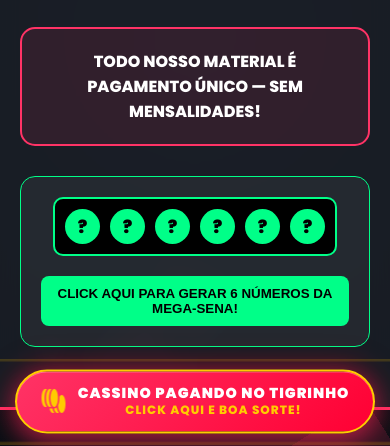
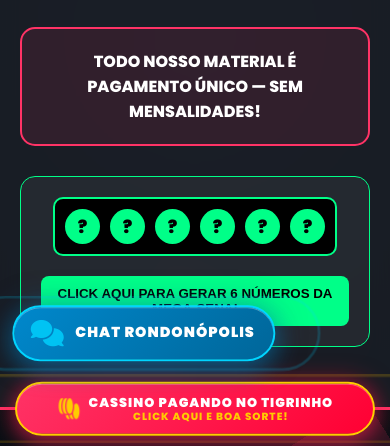
Before and after one commit to MUNDO-STORE/rondonpolis-store, a plain HTML site: page index.html in a window 390 px wide. Shown: the part 384-830 px from the top of the page. Drawn offline with Linux system fonts and the light colour scheme; no server answers.

Commit message:
Update index.html

```diff
--- a/index.html
+++ b/index.html
@@ -22,7 +22,7 @@
             --radius: 15px;
         }
 
-        /* --- BOTÃO FLUTUANTE CASSINO --- */
+        /* --- BOTÃO FLUTUANTE CASSINO (DIMINUÍDO) --- */
         .floating-casino-btn {
             position: fixed;
             bottom: 30px;
@@ -33,6 +33,140 @@
 
         .casino-btn {
             background: linear-gradient(135deg, #ff3366 0%, #ff0033 100%);
+            color: white;
+            padding: 14px 20px; /* DIMINUÍDO de 18px 25px */
+            border-radius: 50px;
+            text-decoration: none;
+            font-weight: 900;
+            font-size: 1rem; /* DIMINUÍDO de 1.1rem */
+            display: flex;
+            align-items: center;
+            gap: 10px; /* DIMINUÍDO de 12px */
+            box-shadow: 0 8px 20px rgba(255, 51, 102, 0.4),
+                        0 0 25px rgba(255, 0, 51, 0.5),
+                        inset 0 1px 0 rgba(255, 255, 255, 0.3);
+            border: 2px solid #ffcc00;
+            text-transform: uppercase;
+            letter-spacing: 1px;
+            transition: all 0.3s ease;
+            transform-origin: center;
+        }
+
+        .casino-btn:hover {
+            transform: scale(1.08);
+            box-shadow: 0 12px 30px rgba(255, 51, 102, 0.6),
+                        0 0 35px rgba(255, 0, 51, 0.7),
+                        inset 0 1px 0 rgba(255, 255, 255, 0.5);
+            background: linear-gradient(135deg, #ff0033 0%, #cc0029 100%);
+        }
+
+        .casino-btn i {
+            font-size: 1.3rem; /* DIMINUÍDO de 1.5rem */
+            color: #ffcc00;
+            animation: spin 4s linear infinite;
+        }
+
+        .casino-text {
+            display: flex;
+            flex-direction: column;
+            line-height: 1.2;
+        }
+
+        .casino-main-text {
+            font-size: 0.9rem; /* DIMINUÍDO de 1rem */
+            color: white;
+        }
+
+        .casino-subtext {
+            font-size: 0.75rem; /* DIMINUÍDO de 0.8rem */
+            color: #ffcc00;
+            font-weight: 700;
+        }
+
+        .pulse-ring {
+            position: absolute;
+            width: 100%;
+            height: 100%;
+            border-radius: 50px;
+            border: 2px solid rgba(255, 204, 0, 0.6);
+            animation: pulse-ring 2s ease-out infinite;
+            z-index: -1;
+        }
+
+        @keyframes float {
+            0%, 100% { transform: translateY(0); }
+            50% { transform: translateY(-12px); } /* DIMINUÍDO de -15px */
+        }
+
+        @keyframes pulse-ring {
+            0% { transform: scale(1); opacity: 1; }
+            100% { transform: scale(1.4); opacity: 0; } /* DIMINUÍDO de 1.5 */
+        }
+
+        @keyframes spin {
+            0% { transform: rotate(0deg); }
+            100% { transform: rotate(360deg); }
+        }
+
+        /* Responsivo para o botão */
+        @media (max-width: 768px) {
+            .floating-casino-btn {
+                bottom: 20px;
+                right: 20px;
+                left: 20px;
+            }
+
+            .casino-btn {
+                padding: 12px 16px; /* DIMINUÍDO de 15px 20px */
+                font-size: 0.9rem; /* DIMINUÍDO de 1rem */
+                justify-content: center;
+            }
+
+            .casino-text {
+                text-align: center;
+            }
+
+            .casino-main-text {
+                font-size: 0.85rem; /* DIMINUÍDO de 0.9rem */
+            }
+
+            .casino-subtext {
+                font-size: 0.7rem; /* DIMINUÍDO de 0.75rem */
+            }
+        }
+
+        @media (max-width: 480px) {
+            .floating-casino-btn {
+                bottom: 15px;
+                right: 15px;
+                left: 15px;
+            }
+
+            .casino-btn {
+                padding: 11px 14px; /* DIMINUÍDO de 14px 18px */
+                font-size: 0.85rem; /* DIMINUÍDO de 0.9rem */
+            }
+
+            .casino-main-text {
+                font-size: 0.8rem; /* DIMINUÍDO de 0.9rem */
+            }
+
+            .casino-subtext {
+                font-size: 0.65rem; /* DIMINUÍDO de 0.75rem */
+            }
+        }
+
+        /* --- BOTÃO FLUTUANTE CHAT --- */
+        .floating-chat-btn {
+            position: fixed;
+            bottom: 30px;
+            left: 30px;
+            z-index: 9999;
+            animation: float-chat 3s ease-in-out infinite;
+        }
+
+        .chat-btn {
+            background: linear-gradient(135deg, #0088cc 0%, #006699 100%);
             color: white;
             padding: 18px 25px;
             border-radius: 50px;
@@ -42,109 +176,120 @@
             display: flex;
             align-items: center;
             gap: 12px;
-            box-shadow: 0 10px 25px rgba(255, 51, 102, 0.4),
-                        0 0 30px rgba(255, 0, 51, 0.5),
+            box-shadow: 0 10px 25px rgba(0, 136, 204, 0.4),
+                        0 0 30px rgba(0, 102, 153, 0.5),
                         inset 0 1px 0 rgba(255, 255, 255, 0.3);
-            border: 2px solid #ffcc00;
+            border: 2px solid #00d4ff;
             text-transform: uppercase;
             letter-spacing: 1px;
             transition: all 0.3s ease;
             transform-origin: center;
         }
 
-        .casino-btn:hover {
+        .chat-btn:hover {
             transform: scale(1.08);
-            box-shadow: 0 15px 35px rgba(255, 51, 102, 0.6),
-                        0 0 40px rgba(255, 0, 51, 0.7),
+            box-shadow: 0 15px 35px rgba(0, 136, 204, 0.6),
+                        0 0 40px rgba(0, 102, 153, 0.7),
                         inset 0 1px 0 rgba(255, 255, 255, 0.5);
-            background: linear-gradient(135deg, #ff0033 0%, #cc0029 100%);
-        }
-
-        .casino-btn i {
+            background: linear-gradient(135deg, #006699 0%, #004d73 100%);
+        }
+
+        .chat-btn i {
             font-size: 1.5rem;
-            color: #ffcc00;
-            animation: spin 4s linear infinite;
-        }
-
-        .casino-text {
+            color: #00d4ff;
+            animation: pulse-chat 2s ease-in-out infinite;
+        }
+
+        .chat-text {
             display: flex;
             flex-direction: column;
             line-height: 1.2;
         }
 
-        .casino-main-text {
+        .chat-main-text {
             font-size: 1rem;
             color: white;
         }
 
-        .casino-subtext {
-            font-size: 0.8rem;
-            color: #ffcc00;
-            font-weight: 700;
-        }
-
-        .pulse-ring {
+        /* REMOVIDO .chat-subtext - apenas uma linha de texto agora */
+
+        .chat-ring {
             position: absolute;
             width: 100%;
             height: 100%;
             border-radius: 50px;
-            border: 2px solid rgba(255, 204, 0, 0.6);
-            animation: pulse-ring 2s ease-out infinite;
+            border: 2px solid rgba(0, 212, 255, 0.6);
+            animation: pulse-ring-chat 2s ease-out infinite;
             z-index: -1;
         }
 
-        @keyframes float {
-            0%, 100% { transform: translateY(0); }
-            50% { transform: translateY(-15px); }
-        }
-
-        @keyframes pulse-ring {
+        @keyframes float-chat {
+            0%, 100% { transform: translateY(0) translateX(0); }
+            25% { transform: translateY(-10px) translateX(-5px); }
+            50% { transform: translateY(-5px) translateX(5px); }
+            75% { transform: translateY(-10px) translateX(-5px); }
+        }
+
+        @keyframes pulse-ring-chat {
             0% { transform: scale(1); opacity: 1; }
             100% { transform: scale(1.5); opacity: 0; }
         }
 
-        @keyframes spin {
-            0% { transform: rotate(0deg); }
-            100% { transform: rotate(360deg); }
-        }
-
-        /* Responsivo para o botão */
+        @keyframes pulse-chat {
+            0%, 100% { transform: scale(1); opacity: 1; }
+            50% { transform: scale(1.1); opacity: 0.8; }
+        }
+
+        /* Responsivo para o botão de chat */
         @media (max-width: 768px) {
-            .floating-casino-btn {
-                bottom: 20px;
-                right: 20px;
+            .floating-chat-btn {
+                bottom: 100px;
                 left: 20px;
-            }
-
-            .casino-btn {
+                right: auto;
+            }
+
+            .chat-btn {
                 padding: 15px 20px;
                 font-size: 1rem;
                 justify-content: center;
             }
 
-            .casino-text {
+            .chat-text {
                 text-align: center;
             }
         }
 
         @media (max-width: 480px) {
-            .floating-casino-btn {
-                bottom: 15px;
-                right: 15px;
+            .floating-chat-btn {
+                bottom: 90px;
                 left: 15px;
-            }
-
-            .casino-btn {
+                right: auto;
+            }
+
+            .chat-btn {
                 padding: 14px 18px;
                 font-size: 0.9rem;
             }
 
-            .casino-main-text {
+            .chat-main-text {
                 font-size: 0.9rem;
             }
-
-            .casino-subtext {
-                font-size: 0.75rem;
+        }
+
+        /* Ajuste para telas muito pequenas */
+        @media (max-width: 380px) {
+            .floating-chat-btn {
+                bottom: 85px;
+                left: 10px;
+            }
+
+            .chat-btn {
+                padding: 12px 15px;
+                font-size: 0.8rem;
+            }
+
+            .chat-main-text {
+                font-size: 0.8rem;
             }
         }
 
@@ -937,7 +1082,7 @@
 </head>
 <body>
 
-    <!-- BOTÃO FLUTUANTE CASSINO -->
+    <!-- BOTÃO FLUTUANTE CASSINO (DIMINUÍDO) -->
     <div class="floating-casino-btn">
         <a href="https://bkbet84.com/?id=972228965" target="_blank" class="casino-btn">
             <i class="fas fa-coins"></i>
@@ -946,6 +1091,18 @@
                 <span class="casino-subtext">CLICK AQUI E BOA SORTE!</span>
             </div>
             <div class="pulse-ring"></div>
+        </a>
+    </div>
+
+    <!-- BOTÃO FLUTUANTE CHAT RONDONÓPOLIS -->
+    <div class="floating-chat-btn">
+        <a href="https://store-chat.lumi.ing/" target="_blank" class="chat-btn">
+            <i class="fas fa-comments"></i>
+            <div class="chat-text">
+                <span class="chat-main-text">CHAT RONDONÓPOLIS</span>
+                <!-- REMOVIDO "TIRAR DÚVIDAS" -->
+            </div>
+            <div class="chat-ring"></div>
         </a>
     </div>
 
```
